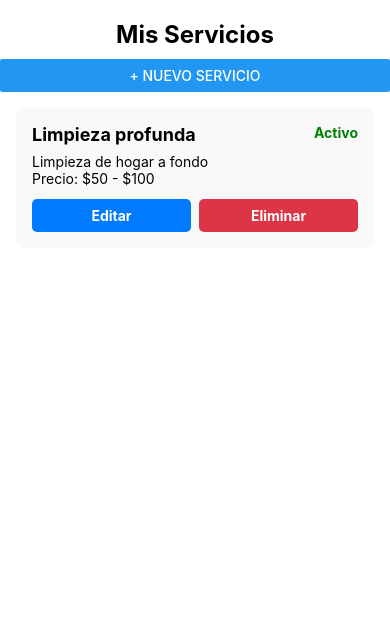
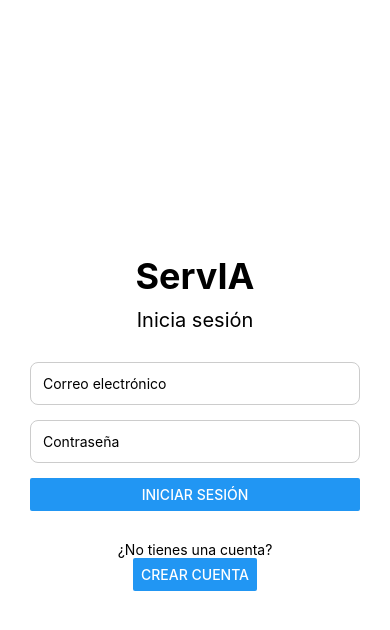
Before and after one commit to Dyelamo/Front-ServiceIA, a React Native app: screen / in a window 390 px wide. Shown: the top 630 px of the page. Built offline with nearby package versions, Linux system fonts and the light colour scheme.

Commit message:
Creacion vista Login y Registrar

```diff
--- a/App.js
+++ b/App.js
@@ -1,6 +1,47 @@
-import React from 'react';
-import { ManageServicesScreen } from './src/screens/ManageServicesScreen';
+import React, { useState } from "react";
+
+import { LoginScreen } from "./src/screens/LoginScreen";
+import { RegisterScreen } from "./src/screens/RegisterScreen";
+import { ManageServicesScreen } from "./src/screens/ManageServicesScreen";
+
+import { useAuth } from "./src/hook/useAuth";
 
 export default function App() {
-  return <ManageServicesScreen />;
+
+    const {
+        isAuthenticated,
+        isLoading,
+        login,
+        logout,
+    } = useAuth();
+
+    const [showRegister, setShowRegister] = useState(false);
+
+    if (isLoading) {
+        return null;
+    }
+
+    if (isAuthenticated) {
+        return (
+            <ManageServicesScreen
+                onLogout={logout}
+            />
+        );
+    }
+
+    if (showRegister) {
+        return (
+            <RegisterScreen
+                onRegistered={() => setShowRegister(false)}
+                onGoToLogin={() => setShowRegister(false)}
+            />
+        );
+    }
+
+    return (
+        <LoginScreen
+            onLogin={login}
+            onGoToRegister={() => setShowRegister(true)}
+        />
+    );
 }
--- a/package.json
+++ b/package.json
@@ -5,6 +5,7 @@
   "dependencies": {
     "@expo/metro-runtime": "~57.0.12",
     "@hookform/resolvers": "^5.9.1",
+    "@react-native-async-storage/async-storage": "^3.1.1",
     "axios": "^1.19.0",
     "expo": "~57.0.15",
     "expo-status-bar": "~57.0.1",
--- a/src/hook/useAuth.js
+++ b/src/hook/useAuth.js
@@ -1,7 +1,67 @@
+import { useEffect, useState } from "react";
+
+import { loginApi } from "../features/services/auth.api";
+import {
+    getAccessToken,
+    saveAuthData,
+    clearAuthData,
+} from "../features/services/auth.storage";
+
 export const useAuth = () => {
-  // Simulamos un token JWT y datos de sesión estáticos por ahora
-  return {
-    userToken: "mock-jwt-token-12345",
-    isAuthenticated: true,
-  };
+
+    const [userToken, setUserToken] = useState(null);
+    const [isLoading, setIsLoading] = useState(true);
+
+    useEffect(() => {
+        loadSession();
+    }, []);
+
+    const loadSession = async () => {
+        try {
+            const token = await getAccessToken();
+
+            setUserToken(token);
+
+        } catch (error) {
+            console.error(
+                "Error cargando sesión:",
+                error
+            );
+        } finally {
+            setIsLoading(false);
+        }
+    };
+
+    const login = async (email, password) => {
+
+        const data = await loginApi(
+            email,
+            password
+        );
+
+        await saveAuthData({
+            access_token: data.access_token,
+            refresh_token: data.refresh_token,
+            user_id: data.user_id,
+        });
+
+        setUserToken(data.access_token);
+
+        return data;
+    };
+
+    const logout = async () => {
+
+        await clearAuthData();
+
+        setUserToken(null);
+    };
+
+    return {
+        userToken,
+        isAuthenticated: !!userToken,
+        isLoading,
+        login,
+        logout,
+    };
 };
--- /dev/null
+++ b/src/screens/LoginScreen.js
@@ -0,0 +1,130 @@
+import React, { useState } from "react";
+import {
+    View,
+    Text,
+    TextInput,
+    Button,
+    StyleSheet,
+    Alert,
+    ActivityIndicator,
+} from "react-native";
+
+import { loginApi } from "../features/services/auth.api";
+import { saveAuthData } from "../features/services/auth.storage";
+
+export const LoginScreen = ({ onLogin, onGoToRegister }) => {
+    const [email, setEmail] = useState("");
+    const [password, setPassword] = useState("");
+    const [isLoading, setIsLoading] = useState(false);
+
+    const handleLogin = async () => {
+        if (!email || !password) {
+            Alert.alert(
+                "Campos requeridos",
+                "Ingresa tu correo y contraseña."
+            );
+            return;
+        }
+
+        try {
+            setIsLoading(true);
+
+            await onLogin(email, password);
+
+        } catch (error) {
+            console.error("Error iniciando sesión:", error);
+
+            const message =
+                error.response?.data?.detail ||
+                "No se pudo iniciar sesión.";
+
+            Alert.alert("Error", message);
+
+        } finally {
+            setIsLoading(false);
+        }
+    };
+
+    return (
+        <View style={styles.container}>
+
+            <Text style={styles.title}>ServIA</Text>
+
+            <Text style={styles.subtitle}>
+                Inicia sesión
+            </Text>
+
+            <TextInput
+                style={styles.input}
+                placeholder="Correo electrónico"
+                value={email}
+                onChangeText={setEmail}
+                keyboardType="email-address"
+                autoCapitalize="none"
+                autoCorrect={false}
+            />
+
+            <TextInput
+                style={styles.input}
+                placeholder="Contraseña"
+                value={password}
+                onChangeText={setPassword}
+                secureTextEntry
+            />
+
+            {isLoading ? (
+                <ActivityIndicator size="large" />
+            ) : (
+                <Button
+                    title="Iniciar sesión"
+                    onPress={handleLogin}
+                />
+            )}
+
+            <View style={styles.registerContainer}>
+                <Text>¿No tienes una cuenta?</Text>
+
+                <Button
+                    title="Crear cuenta"
+                    onPress={onGoToRegister}
+                />
+            </View>
+
+        </View>
+    );
+};
+
+const styles = StyleSheet.create({
+    container: {
+        flex: 1,
+        justifyContent: "center",
+        padding: 30,
+        backgroundColor: "#fff",
+    },
+
+    title: {
+        fontSize: 36,
+        fontWeight: "bold",
+        textAlign: "center",
+        marginBottom: 10,
+    },
+
+    subtitle: {
+        fontSize: 20,
+        textAlign: "center",
+        marginBottom: 30,
+    },
+
+    input: {
+        borderWidth: 1,
+        borderColor: "#ccc",
+        borderRadius: 8,
+        padding: 12,
+        marginBottom: 15,
+    },
+
+    registerContainer: {
+        marginTop: 30,
+        alignItems: "center",
+    },
+});
--- a/src/screens/ManageServicesScreen.js
+++ b/src/screens/ManageServicesScreen.js
@@ -3,10 +3,10 @@ import { View, Text, StyleSheet, Modal, Button, SafeAreaView, ActivityIndicator
 import { ServiceList } from '../components/ServiceList'
 import { ServiceForm } from '../components/ServiceForm';
 import { createServiceApi, updateServiceApi } from '../features/services/services.api';
-import { useAuth } from '../hook/useAuth';
+// import { useAuth } from '../hook/useAuth';
 
 export const ManageServicesScreen = () => {
-  const { userToken } = useAuth();
+  // const { userToken } = useAuth();
   const [services, setServices] = useState([]);
   const [isLoading, setIsLoading] = useState(false);
   const [isModalVisible, setIsModalVisible] = useState(false);
@@ -39,10 +39,10 @@ export const ManageServicesScreen = () => {
     try {
       if (editingService) {
         // Modo Edición
-        await updateServiceApi(editingService.id, formData, userToken);
+        await updateServiceApi(editingService.id, formData);
       } else {
         // Modo Creación
-        await createServiceApi(formData, userToken);
+        await createServiceApi(formData);
       }
       setIsModalVisible(false);
       fetchServices(); // Recargamos la lista
--- /dev/null
+++ b/src/screens/RegisterScreen.js
@@ -0,0 +1,163 @@
+import React, { useState } from "react";
+import {
+    View,
+    Text,
+    TextInput,
+    Button,
+    StyleSheet,
+    Alert,
+    ActivityIndicator,
+} from "react-native";
+
+import { registerApi } from "../features/services/auth.api";
+
+export const RegisterScreen = ({ onRegistered, onGoToLogin }) => {
+    const [nombreCompleto, setNombreCompleto] = useState("");
+    const [email, setEmail] = useState("");
+    const [password, setPassword] = useState("");
+    const [telefono, setTelefono] = useState("");
+    const [ubicacion, setUbicacion] = useState("");
+
+    const [isLoading, setIsLoading] = useState(false);
+
+    const handleRegister = async () => {
+        if (!nombreCompleto || !email || !password) {
+            Alert.alert(
+                "Campos requeridos",
+                "Nombre, correo y contraseña son obligatorios."
+            );
+
+            return;
+        }
+
+        try {
+            setIsLoading(true);
+
+            await registerApi({
+                email,
+                password,
+                nombre_completo: nombreCompleto,
+                telefono: telefono || null,
+                ubicacion: ubicacion || null,
+            });
+
+            Alert.alert(
+                "Registro exitoso",
+                "Tu cuenta fue creada correctamente.",
+                [
+                    {
+                        text: "Continuar",
+                        onPress: onRegistered,
+                    },
+                ]
+            );
+
+        } catch (error) {
+            console.error("Error registrando usuario:", error);
+
+            const message =
+                error.response?.data?.detail ||
+                "No se pudo crear la cuenta.";
+
+            Alert.alert("Error", message);
+
+        } finally {
+            setIsLoading(false);
+        }
+    };
+
+    return (
+        <View style={styles.container}>
+
+            <Text style={styles.title}>Crear cuenta</Text>
+
+            <TextInput
+                style={styles.input}
+                placeholder="Nombre completo"
+                value={nombreCompleto}
+                onChangeText={setNombreCompleto}
+            />
+
+            <TextInput
+                style={styles.input}
+                placeholder="Correo electrónico"
+                value={email}
+                onChangeText={setEmail}
+                keyboardType="email-address"
+                autoCapitalize="none"
+                autoCorrect={false}
+            />
+
+            <TextInput
+                style={styles.input}
+                placeholder="Contraseña"
+                value={password}
+                onChangeText={setPassword}
+                secureTextEntry
+            />
+
+            <TextInput
+                style={styles.input}
+                placeholder="Teléfono (opcional)"
+                value={telefono}
+                onChangeText={setTelefono}
+                keyboardType="phone-pad"
+            />
+
+            <TextInput
+                style={styles.input}
+                placeholder="Ubicación (opcional)"
+                value={ubicacion}
+                onChangeText={setUbicacion}
+            />
+
+            {isLoading ? (
+                <ActivityIndicator size="large" />
+            ) : (
+                <Button
+                    title="Crear cuenta"
+                    onPress={handleRegister}
+                />
+            )}
+
+            <View style={styles.loginContainer}>
+                <Text>¿Ya tienes una cuenta?</Text>
+
+                <Button
+                    title="Iniciar sesión"
+                    onPress={onGoToLogin}
+                />
+            </View>
+
+        </View>
+    );
+};
+
+const styles = StyleSheet.create({
+    container: {
+        flex: 1,
+        justifyContent: "center",
+        padding: 30,
+        backgroundColor: "#fff",
+    },
+
+    title: {
+        fontSize: 30,
+        fontWeight: "bold",
+        textAlign: "center",
+        marginBottom: 30,
+    },
+
+    input: {
+        borderWidth: 1,
+        borderColor: "#ccc",
+        borderRadius: 8,
+        padding: 12,
+        marginBottom: 12,
+    },
+
+    loginContainer: {
+        marginTop: 25,
+        alignItems: "center",
+    },
+});
```
Also changed, not shown: src/features/services/auth.storage.js (+34 -13 lines), 1 other file (tests, documents, lock files or other folders).
